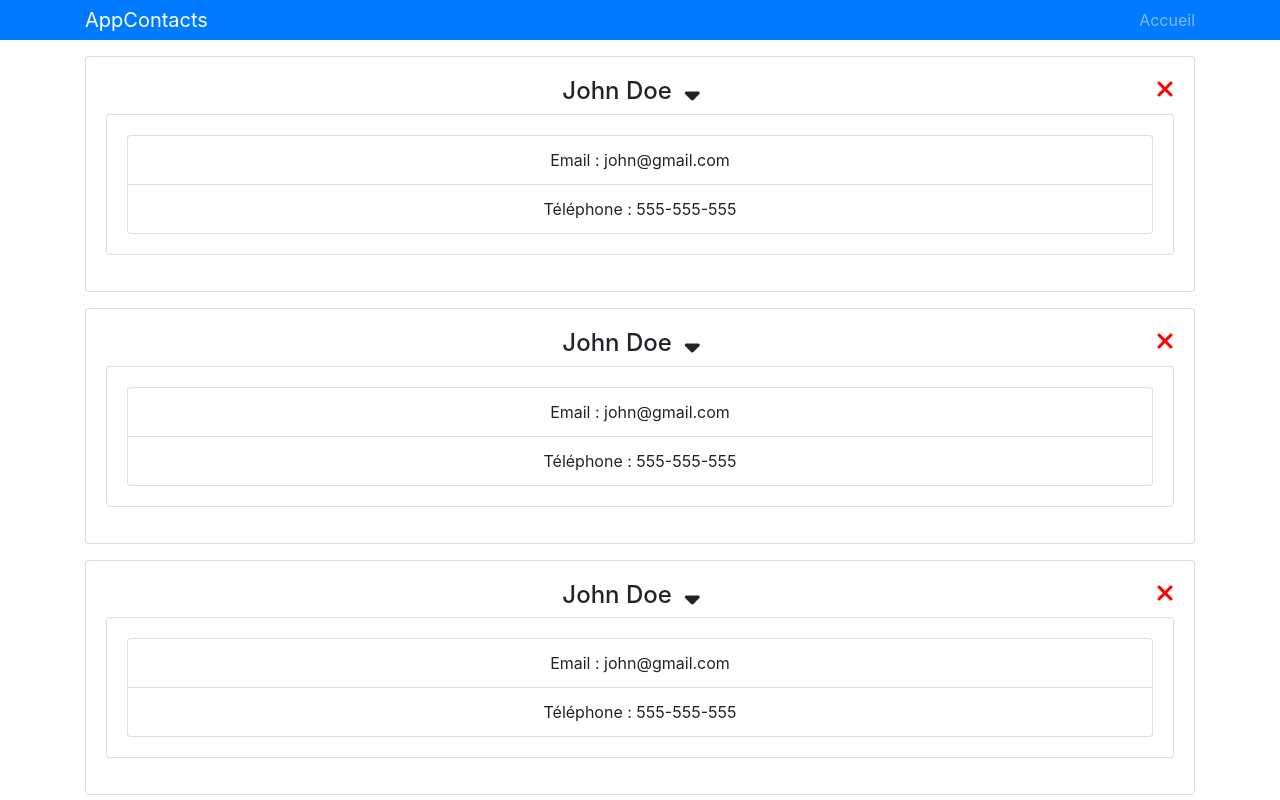
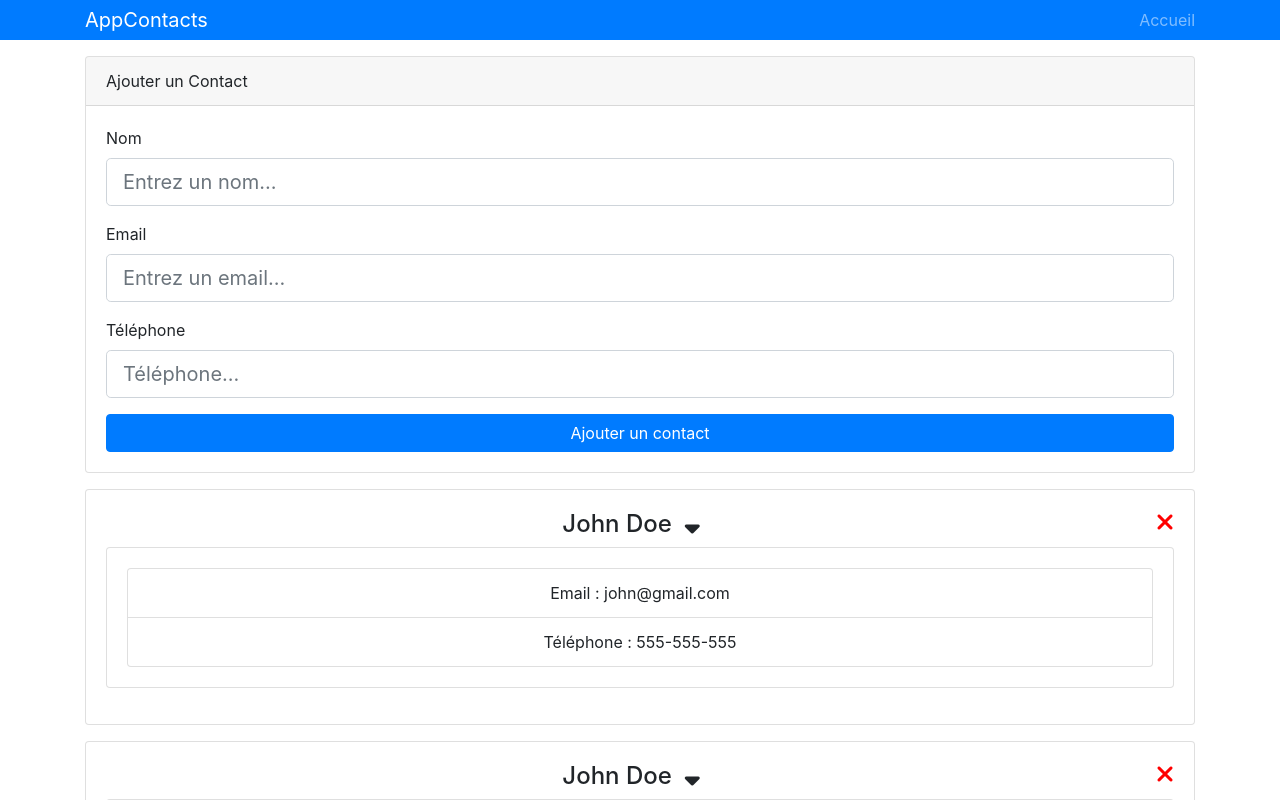
Before and after one commit to CelineBarbe/appContactsUdemy, a React (Create React App) app: page / in a window 1280 px wide. Shown: the top 800 px of the page. Built offline with nearby package versions, Linux system fonts and the light colour scheme.

Commit message:
ajout interface ajout contact

```diff
--- a/src/App.js
+++ b/src/App.js
@@ -1,8 +1,9 @@
 import React, {Component} from 'react'
 import 'bootstrap/dist/css/bootstrap.min.css'
-import Header from './composants/Header'
-import Liste from './composants/Liste'
+import Header from './composants/interface/Header'
+import Liste from './composants/contact/Liste'
 import {Provider} from './context'
+import AddContact from './composants/contact/AddContact'
 
 class App extends Component {
 
@@ -12,7 +13,8 @@ class App extends Component {
       <div className="App">
         <Header />
         <div className='container'>
-        <Liste />
+          <AddContact />
+          <Liste />
         </div>
       </div>
       </Provider>
--- /dev/null
+++ b/src/composants/contact/AddContact.js
@@ -0,0 +1,59 @@
+import React, { Component } from 'react'
+
+export default class AddContact extends Component {
+    state={
+        nom: '',
+        email: '',
+        tel: ''
+    }
+
+    render() {
+        return (
+            <div className='card mb-3'>
+                <div className='card-header'>Ajouter un Contact</div>
+                <div className='card-body'>
+                    <form>
+                        <div className='form-group'>
+                            <label htmlFor='nom'>Nom</label>
+                            <input
+                            type='text'
+                            className='form-control form-control-lg'
+                            placeholder='Entrez un nom...'
+                            name='nom'
+                            value={this.state.nom}
+                            onChange={this.onChange}
+                            />
+                        </div>
+                        <div className='form-group'>
+                            <label htmlFor='email'>Email</label>
+                            <input
+                            type='text'
+                            className='form-control form-control-lg'
+                            placeholder='Entrez un email...'
+                            name='email'
+                            value={this.state.email}
+                            onChange={this.onChange}
+                            />
+                        </div>
+                        <div className='form-group'>
+                            <label htmlFor='tel'>Téléphone</label>
+                            <input
+                            type='text'
+                            className='form-control form-control-lg'
+                            placeholder='Téléphone...'
+                            name='tel'
+                            value={this.state.tel}
+                            onChange={this.onChange}
+                            />
+                        </div>
+                        <input
+                        type='submit'
+                        value='Ajouter un contact'
+                        className='btn btn-block btn-primary'
+                        />
+                    </form>
+                </div>
+            </div>
+        )
+    }
+}
--- a/src/composants/Contact.js
+++ b/src/composants/contact/Contact.js
@@ -1,5 +1,5 @@
 import React, { Component } from 'react'
-import {Consumer} from '../context'
+import {Consumer} from '../../context'
 
 export default class Contact extends Component {
 
--- a/src/composants/Liste.js
+++ b/src/composants/contact/Liste.js
@@ -1,6 +1,6 @@
 import React, { Component, Fragment } from 'react'
 import Contact from './Contact'
-import {Consumer} from '../context'
+import {Consumer} from '../../context'
 
 export default class Liste extends Component {
 
```
Also changed, not shown: src/composants/interface/Header.js (renamed from src/composants/Header.js), 1 other file (tests, documents, lock files or other folders).
